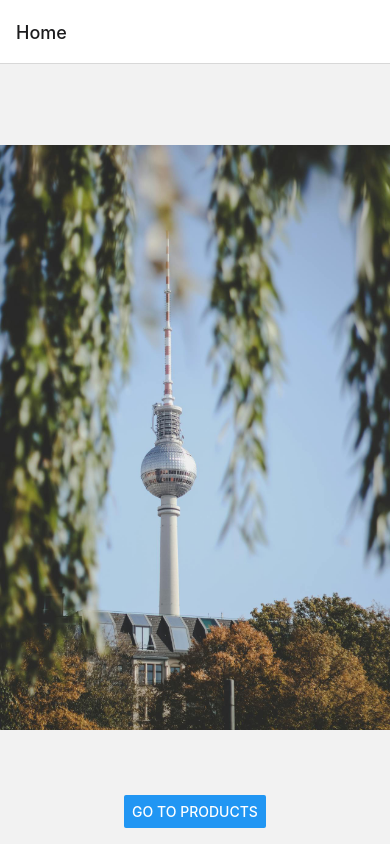
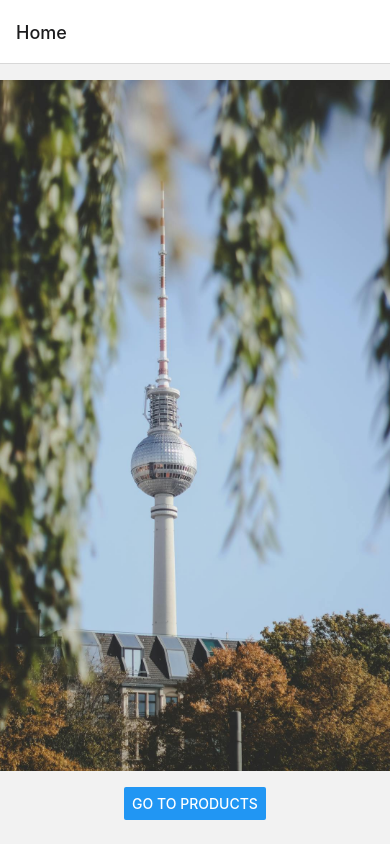
Before and after one commit to srutz/reactnativeempty, a React Native app: screen /Home in a window 390 px wide. Built offline with nearby package versions, Linux system fonts and the light colour scheme.

Commit message:
start screen

```diff
--- a/components/screens/HomeScreen.tsx
+++ b/components/screens/HomeScreen.tsx
@@ -7,8 +7,10 @@ import { useDimension } from "../../hooks/useDimension";
 import { useScreenOrientation } from "../../hooks/useScreenOrientation";
 
 
-const berlinBreit = require("../../assets/berlinbreit.jpg")
-const berlinHoch = require("../../assets/berlinhoch.jpg")
+import berlinBreit from "../../assets/berlinbreit.jpg";
+import berlinHoch from "../../assets/berlinhoch.jpg";
+
+
 
 export function HomeScreen() {
     const nav = useNavigation<NavigationProp<ScreenTypes>>();
@@ -20,18 +22,20 @@ export function HomeScreen() {
     }
 
     return (
-        <View className="flex-1 flex flex-col ustify-center items-center py-4">
+        <View className="flex-1 flex flex-col justify-center items-center py-4">
             <View className="w-full h-1 grow flex flex-col overflow-hidden">
                 {orientation == Orientation.LANDSCAPE_LEFT || orientation == Orientation.LANDSCAPE_RIGHT
                 ? <Animatable.Image
                     animation="bounceInDown"
-                    className="w-full flex-1" resizeMode="contain" source={berlinBreit} />
+                    className="w-full flex-1" resizeMode="cover" source={berlinBreit} />
                 : <Animatable.Image
                     animation="bounceInUp"
-                    className="w-full flex-1" resizeMode="contain" source={berlinHoch} />
+                    className="w-full flex-1" resizeMode="cover" source={berlinHoch} />
                 }
             </View>
-            <Button title="Go to products" onPress={handleButton}></Button>
+            <View className="mt-4 mb-2">
+                <Button title="Go to products" onPress={handleButton}></Button>
+            </View>
         </View>
     )
 }
```
